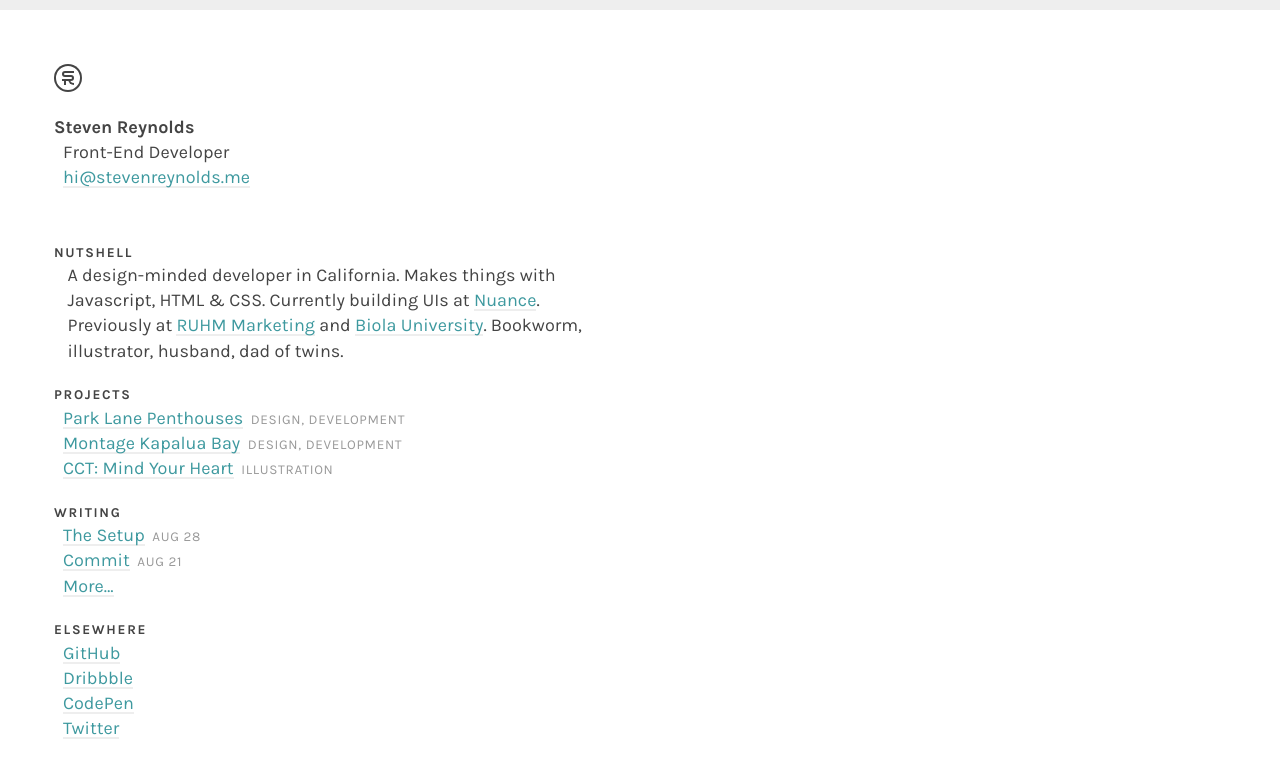
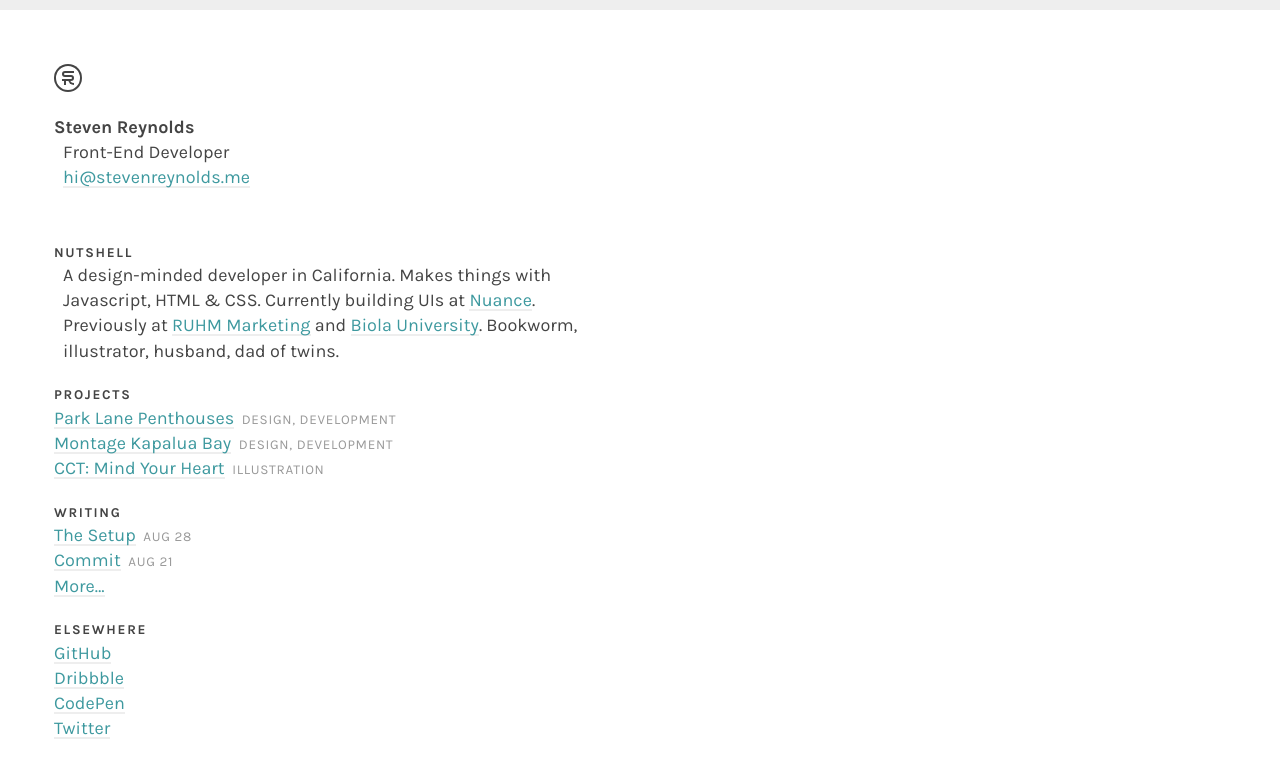
Before and after one commit to stvnrynlds/stvnrynlds.github.io, a Jekyll site: the page built from index.html, in a window 1280 px wide. Shown: the top 778 px of the page. Built offline with Jekyll 4.4.1, drawn with Linux system fonts in a browser that asks for light colours.

Commit message:
Fix mobile outer margin

```diff
--- a/css/_sass/_home.scss
+++ b/css/_sass/_home.scss
@@ -17,9 +17,21 @@
 }
 
 .site-wrapper {
-   padding: 3em;
+   padding: 1em;
    max-width: 640px;
    font-size: 1.125em;
+}
+
+@media only screen and (min-width: 640px) {
+   .site-wrapper {
+      padding: 3em;
+   }
+
+   h1 + p,
+   h3 + p,
+   ul {
+      margin-left: .5em;
+   }
 }
 
 h1 {
@@ -31,7 +43,6 @@
 
 h1 + p {
    margin-top: 0;
-   margin-left: .5em;
 }
 
 h3 {
@@ -45,7 +56,6 @@
 
 h3 + p {
    margin-top: 0;
-   margin-left: .75em;
 }
 
 p {
@@ -54,7 +64,7 @@
 
 ul {
    list-style: none;
-   margin: 0 0 0 .5em;
+   margin: 0;
    padding: 0;
 }
 
@@ -64,6 +74,7 @@
 }
 
 .meta {
+   display: inline-block;
    font-size: .75em;
    color: #999;
    text-transform: uppercase;
```
